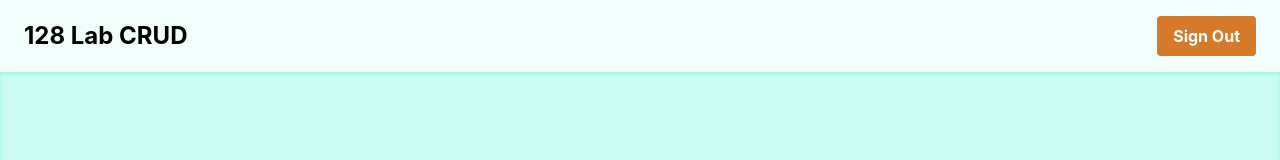
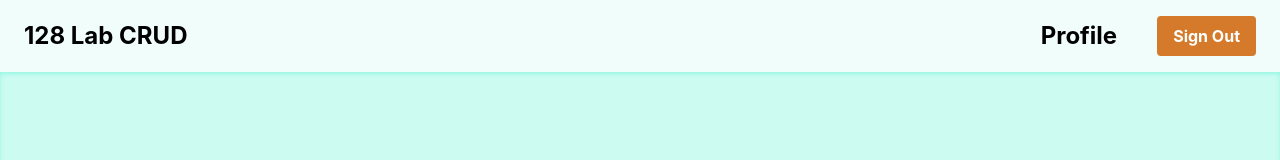
Before and after one commit to d3nzus/cmsc128-Lab2_CRUD_BanasBirondo, a React (Vite) app: page /login in a window 1280 px wide. Shown: the top 160 px of the page. Built offline with nearby package versions, Linux system fonts and the light colour scheme; no server answers.

Commit message:
feat: profile link in header

```diff
--- a/src/components/Header.tsx
+++ b/src/components/Header.tsx
@@ -7,7 +7,13 @@ function Header() {
             <Link to="/home" className="text-2xl font-bold text-black">
                 128 Lab CRUD
             </Link>
-            <SignOutButton />
+            <div className="flex items-center gap-10">
+                <Link to="/profile" className="text-2xl font-bold text-black">
+                Profile
+                </Link>
+                <SignOutButton />
+            </div>
+
         </header>
     );
 }
```
